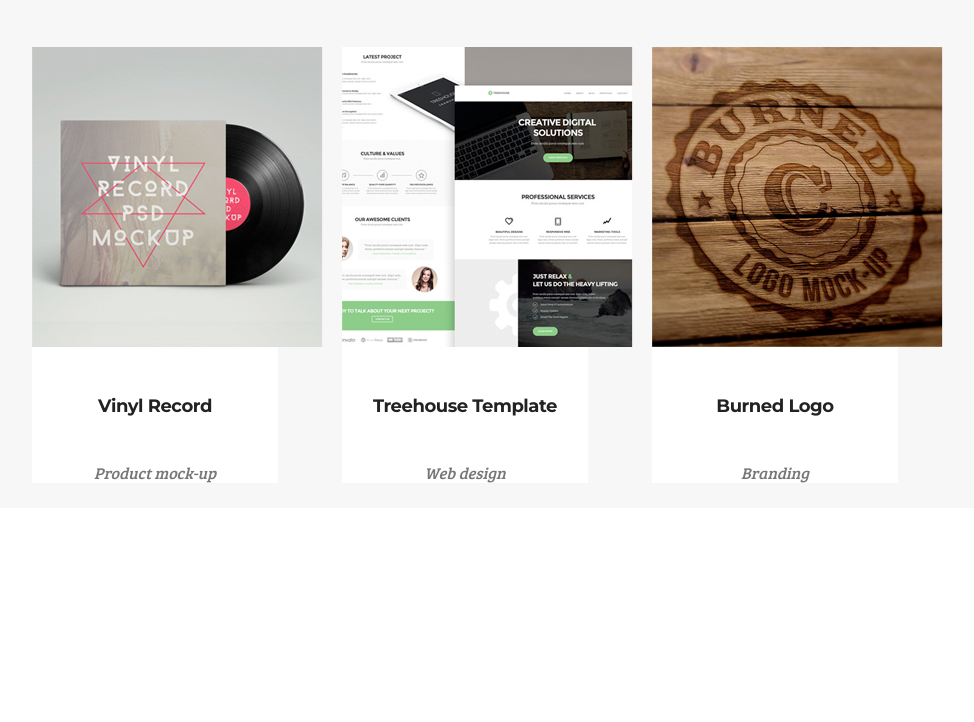
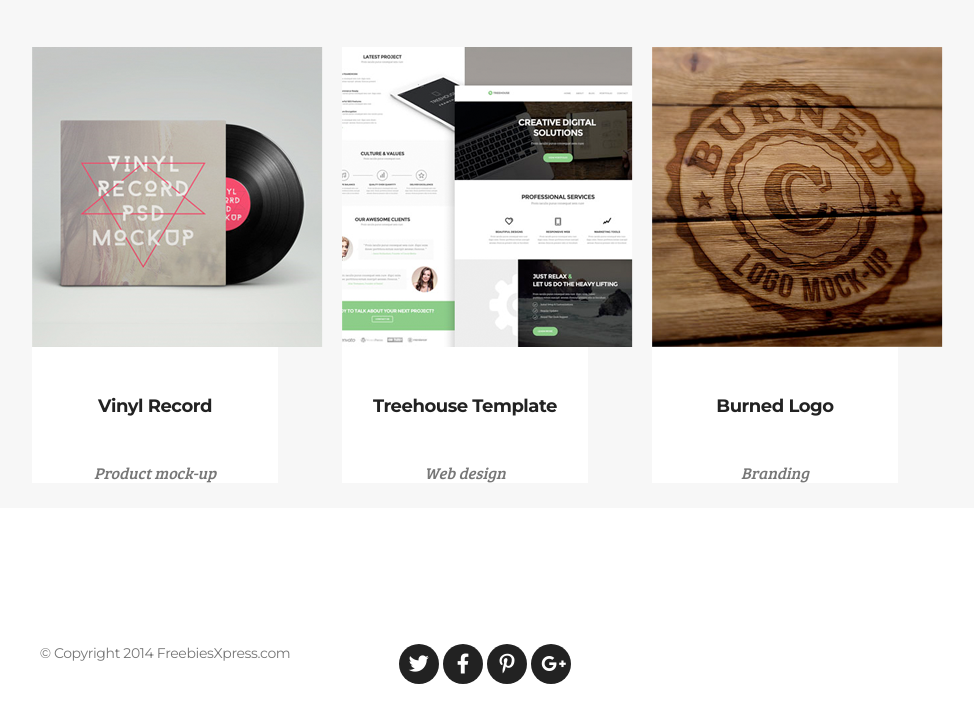
Before and after one commit to olaf-wilkosz/projekt-task-runner, a website: page index.html in a window 1280 px wide. Shown: the part 2053-2775 px from the top of the page, without its empty margins (175-1149 px from the left). Before the commit the page ends 2681 px from the top, so only its background shows below. Drawn offline with Linux system fonts and the light colour scheme.

Commit message:
Add footer

```diff
--- a/index.html
+++ b/index.html
@@ -152,5 +152,19 @@
       </div>
     </div>
   </section>
+
+  <footer class="page-footer container row">
+    <div class="col-4">
+      <p>&copy; Copyright 2014 FreebiesXpress.com</p>
+    </div>
+    <div class="col-4">
+      <ul>
+        <li><a href="#"><i class="fab fa-twitter"></i>Twitter</a></li>
+        <li><a href="#"><i class="fab fa-facebook-f"></i>Facebook</a></li>
+        <li><a href="#"><i class="fab fa-pinterest-p"></i>Pinterest</a></li>
+        <li><a href="#"><i class="fab fa-google-plus-g"></i>Google+</a></li>
+      </ul>
+    </div>
+  </footer>
 </body>
 </html>
--- a/sass/style.scss
+++ b/sass/style.scss
@@ -160,3 +160,28 @@ a {
     margin: 25px 17px;
   }
 }
+
+.page-footer {
+  color: $color-header;
+  margin: 40px auto;
+  ul {
+    list-style-type: none;
+  }
+  li {
+    display: inline-block;
+    font-size: 0;
+  }
+  p {
+    font-size: 14px;
+    line-height: 22px;
+  }
+  i {
+    color: #ffffff;
+    background-color: $color-header;
+    border-radius: 50%;
+    font-size: 20px;
+    width: 40px;
+    height: 40px;
+    padding: 10px;
+  }
+}
```
Also changed, not shown: css/style.css, 1 other file.
